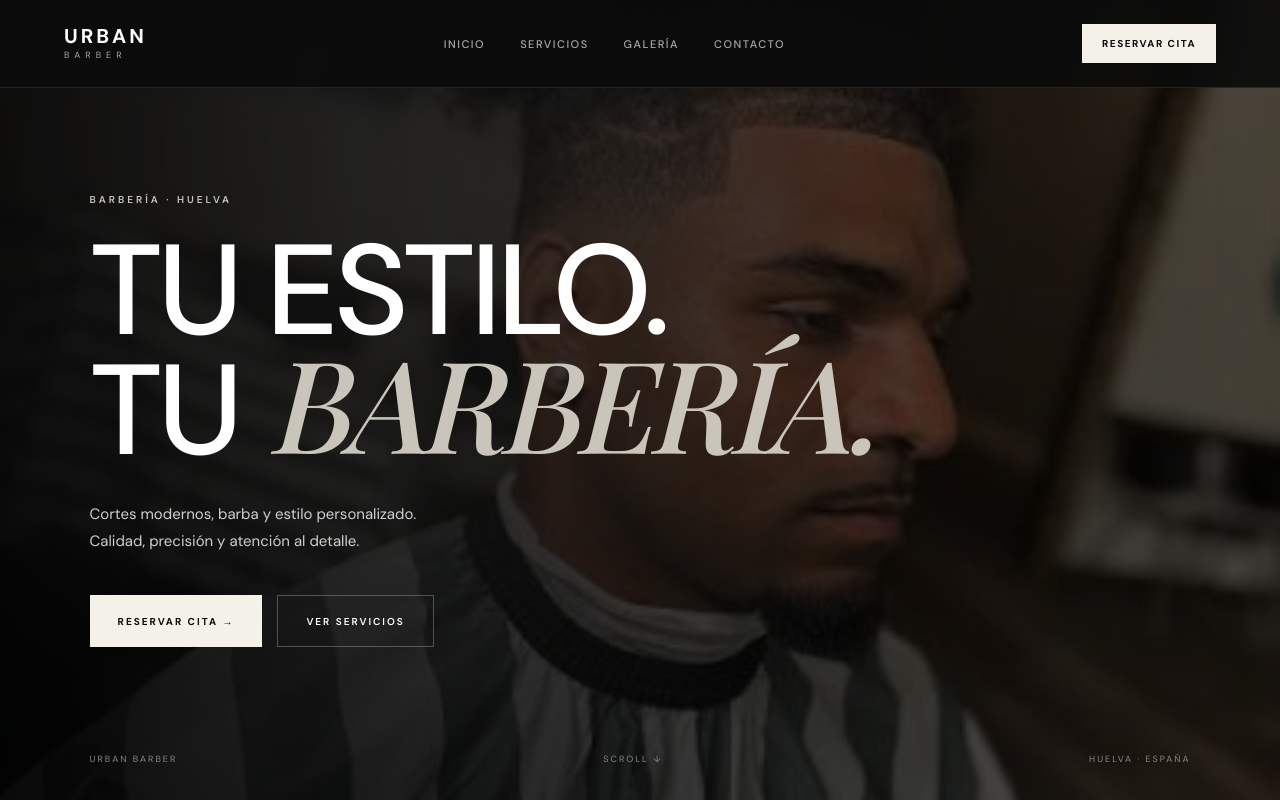
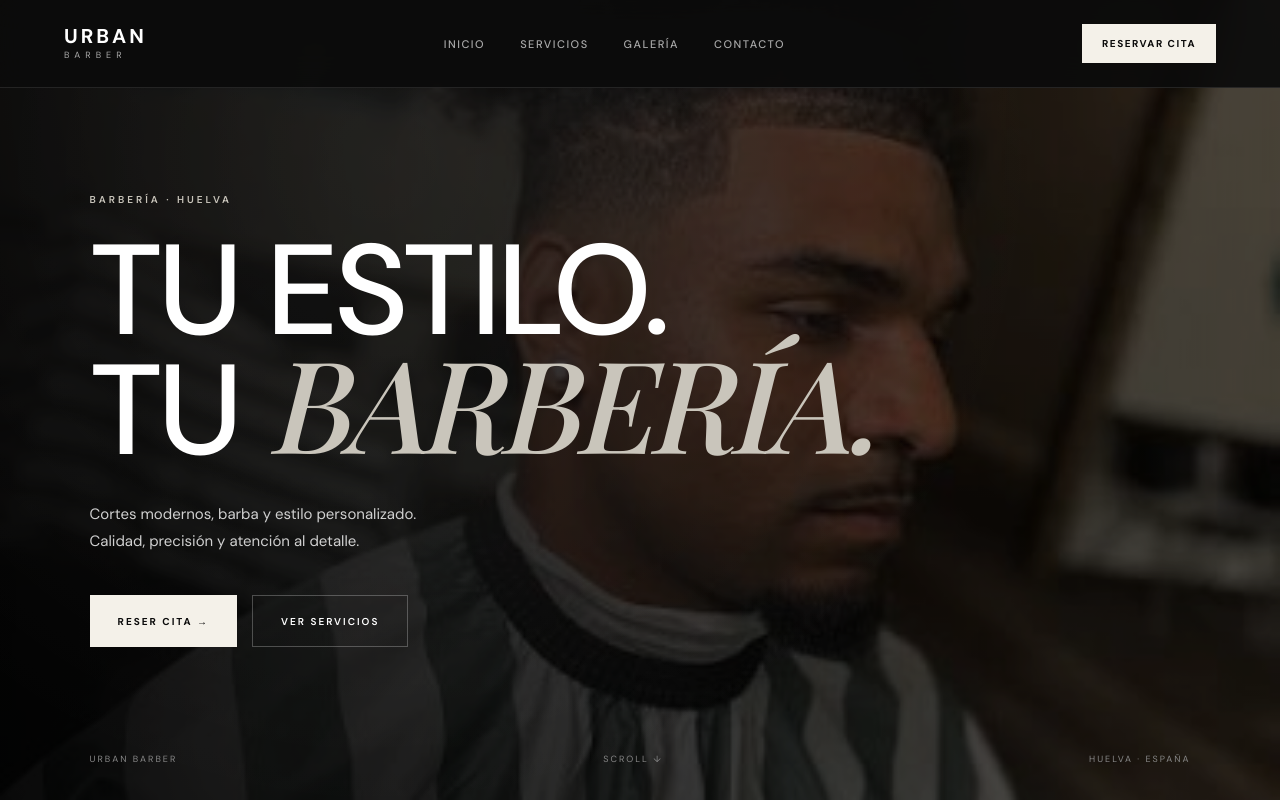
Before and after one commit to Pablorc222/MiPaginaWebPeluqueria, a React (Vite) app: page / in a window 1280 px wide. Shown: the top 800 px of the page. Built offline with nearby package versions, Linux system fonts and the light colour scheme; no server answers; the database is empty; a web font is replaced by a local one.

Commit message:
Update Home.jsx

```diff
--- a/src/pages/Home.jsx
+++ b/src/pages/Home.jsx
@@ -49,7 +49,7 @@ export default function Home() {
                 className="primary-button"
                 onClick={() => openBooking()}
               >
-                RESERVAR CITA →
+                RESER CITA →
               </button>
 
               <a href="#servicios" className="secondary-button">
```
